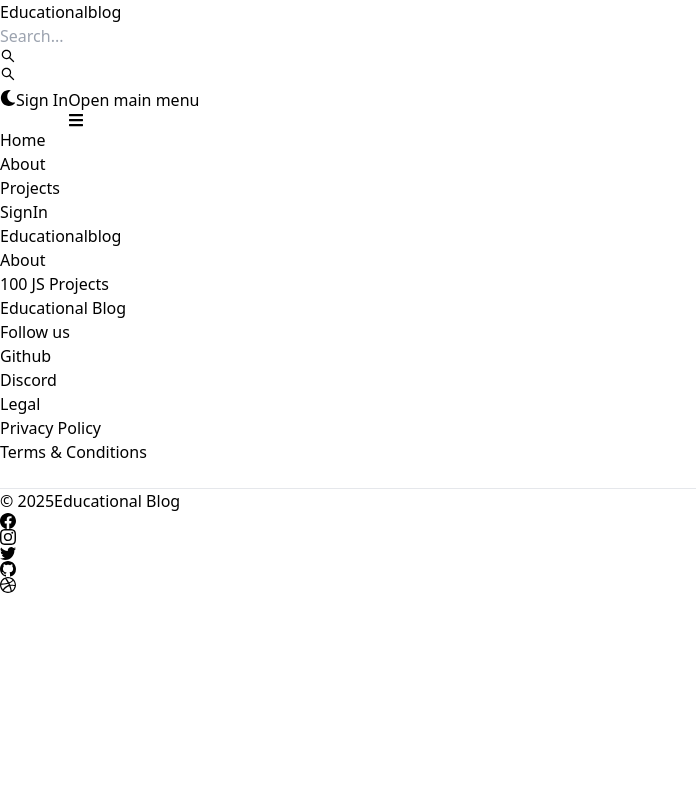
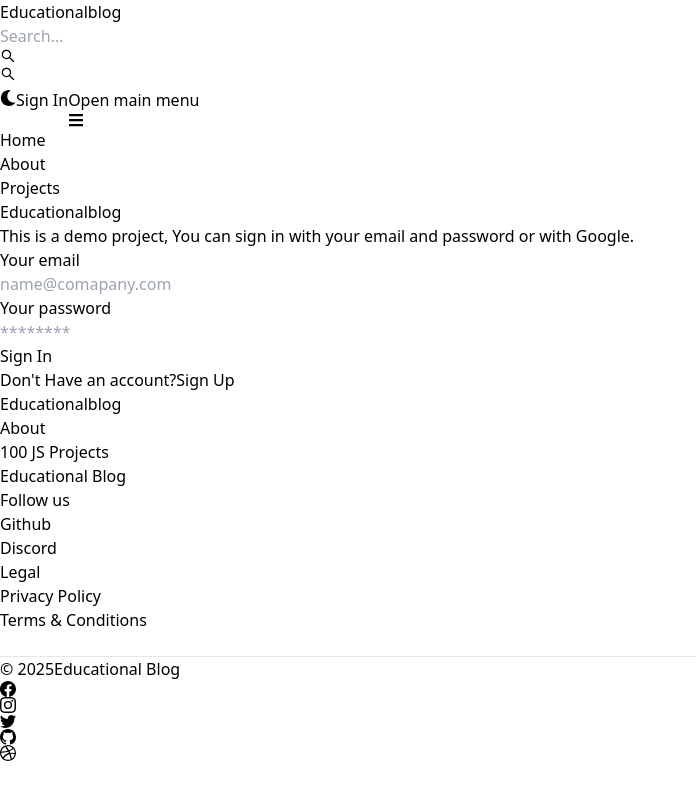
Before and after one commit to sandhya2005-png/MERN-BLOG-APP, a React (Vite) app in the folder client/: page /sign-in in a window 1280 px wide. Shown: the whole page, without its empty margins (0-696 px from the left). Built offline with nearby package versions, Linux system fonts and the light colour scheme.

Commit message:
complete signin page functionality

```diff
--- a/client/src/pages/SignIn.jsx
+++ b/client/src/pages/SignIn.jsx
@@ -1,7 +1,93 @@
-import React from 'react'
+import { Alert, Button, Label, Spinner, TextInput } from "flowbite-react";
+import { useState } from "react";
+import { Link,useNavigate} from "react-router-dom";
 
 export default function SignIn() {
+  const [formData, setFormData] = useState({});
+  const [errorMessage, setErrorMessage] = useState(null);
+  const [loading,setLoading] = useState(false);
+  const navigate=useNavigate();
+  const handleChange = (e) => {
+    setFormData({...formData, [e.target.id]: e.target.value.trim()});
+  };
+  const handleSubmit = async (e) => {
+    e.preventDefault();
+    if (!formData.email || !formData.password) {
+      return setErrorMessage('Please fill out all fields.');
+    }
+    try{
+      setLoading(true);
+      setErrorMessage(null);
+      const res = await fetch('/api/auth/signin',{
+        method : 'POST',
+        headers: {'Content-Type': 'application/json'},
+        body: JSON.stringify(formData),
+      });
+      const data=await res.json();
+      if (data.success === false) {
+        return setErrorMessage(data.message);
+      }
+      setLoading(false);
+      if(res.ok) {
+        navigate('/');
+      }
+    } catch (error) {
+      setErrorMessage(error.message);
+      setLoading(false);
+    }
+  };
   return (
-    <div>SignIn</div>
-  )
+    <div className="min-h-screen mt-20">
+      <div className="flex p-3 max-w-3xl mx-auto flex-col md:flex-row md:items-center gap-5">
+        {/* left */}
+        <div className="">
+          <Link to="/" className='font-bold dark:text-white text-4xl'>
+            <span className='px-2 py-1 bg-gradient-to-r from-indigo-500
+            via-purple-500 to-pink-500 rounded-lg text-white'>Educational</span>
+            blog
+          </Link>
+          <p className="text-sm mt-5">
+            This is a demo project, You can sign in with your email and password or with Google.
+          </p>
+        </div>
+        {/* right */}
+
+        <div className="flex-1">
+          <form className="='flex flex-col gap-4" onSubmit={handleSubmit}>
+            <div className="">
+              <Label value='Your email' />
+              <TextInput type='email' placeholder="name@comapany.com" id='email' onChange={handleChange} />
+            </div>
+            <div className="">
+              <Label value='Your password' />
+              <TextInput type='password' placeholder="********" id='password' onChange={handleChange}/>
+            </div>
+            <Button gradientDuoTone="purpleToPink" type="submit" className="w-full" disabled={loading}>
+              {loading ? (
+                <>
+                  <Spinner size='sm' />
+                  <span className="pl-3">Loading...</span>
+                </>
+              ) : (
+                'Sign In'
+              )}
+            </Button>
+          </form>
+          <div className="flex gap-2 text-sm mt-5">
+            <span>Don't Have an account?</span>
+            <Link to='/sign-up' className="text-blue-500">
+               Sign Up
+            </Link>
+          </div>
+          {
+            errorMessage && (
+              <Alert className='mt-5' color='failure'>
+                {errorMessage}
+              </Alert>
+            )
+          }
+        </div>
+      </div>
+    </div>
+  );
 }
```
